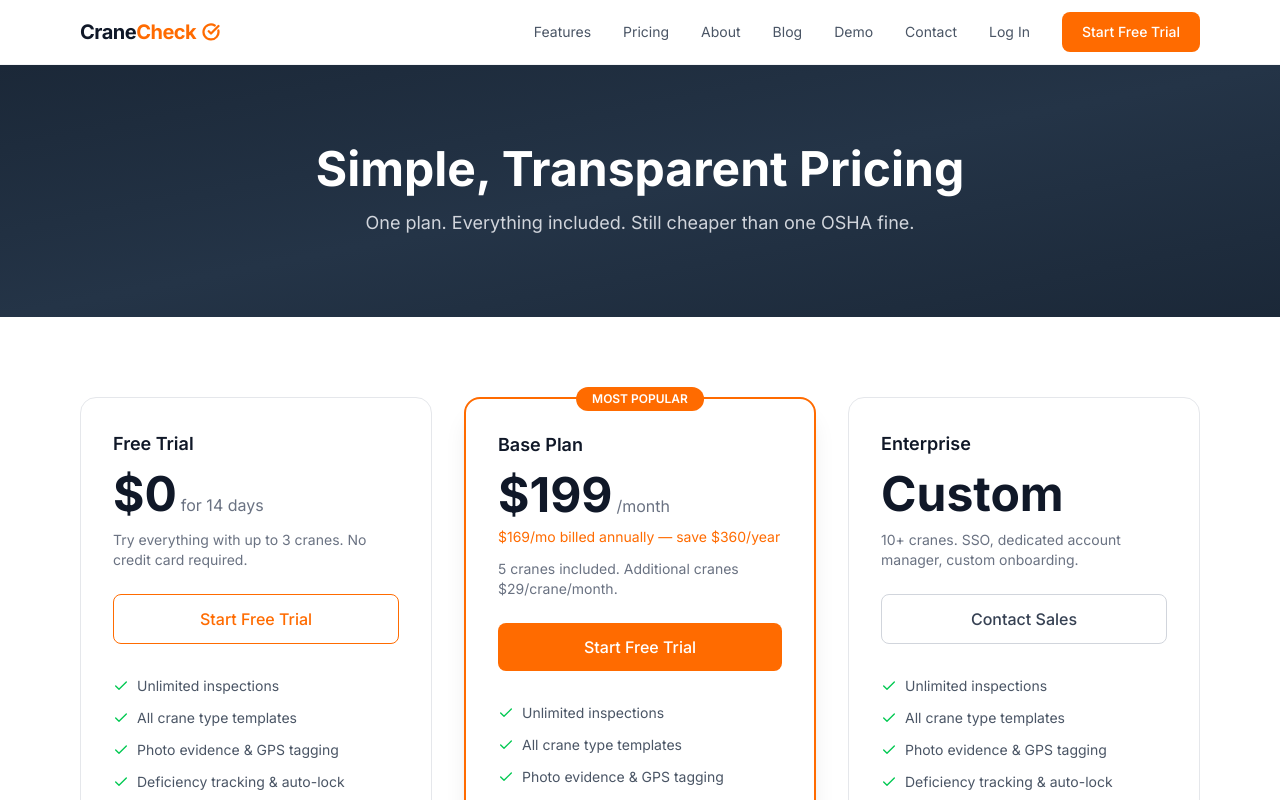
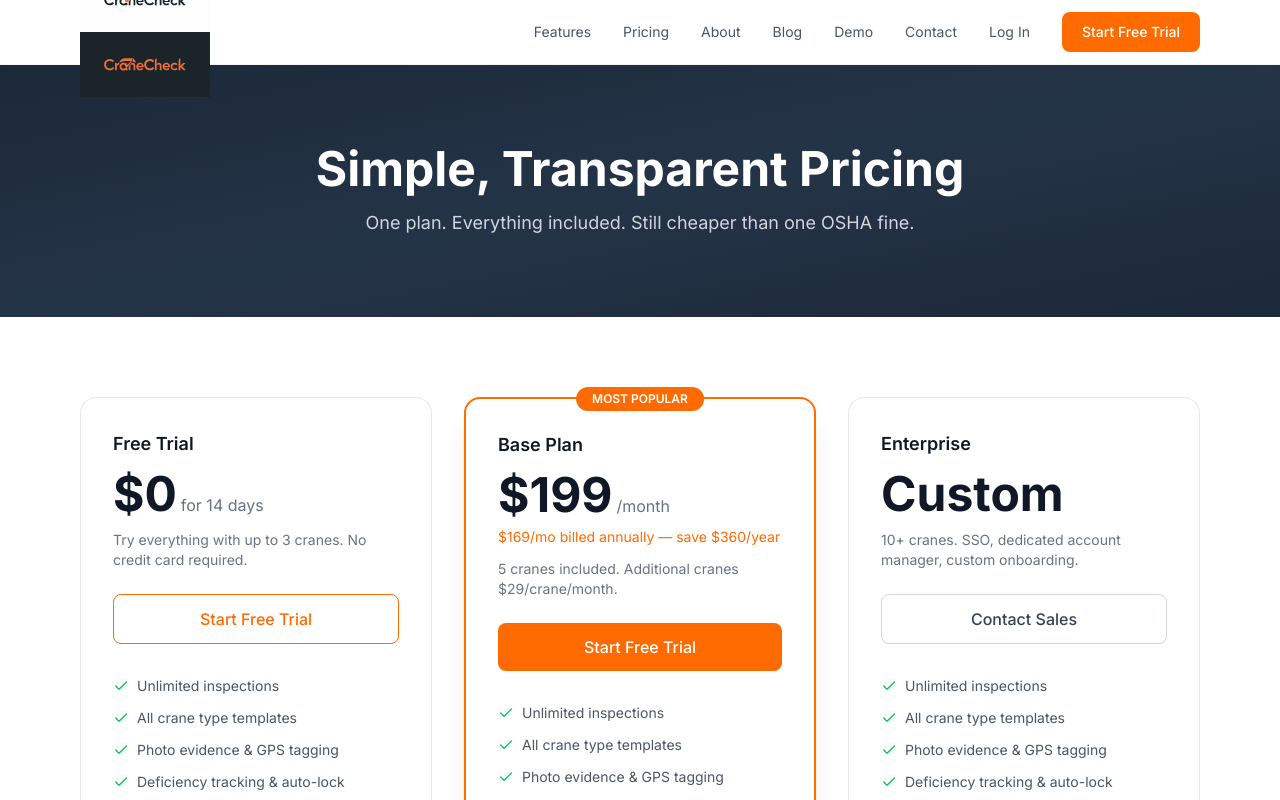
Before and after one commit to nolanterry/cranecheck-site, a Next.js app: page /pricing in a window 1280 px wide. Shown: the top 800 px of the page. Built offline with nearby package versions, Linux system fonts and the light colour scheme.

Commit message:
Add final brand logo to header, footer, and favicon

```diff
--- a/src/components/footer.tsx
+++ b/src/components/footer.tsx
@@ -1,5 +1,5 @@
 import Link from "next/link";
-import { CheckCircle } from "lucide-react";
+import Image from "next/image";
 
 const PRODUCT_LINKS = [
   { label: "Features", href: "/features" },
@@ -30,10 +30,7 @@
         <div className="grid md:grid-cols-4 gap-10">
           <div>
             <div className="flex items-center gap-1.5 mb-4">
-              <span className="text-lg font-bold tracking-tight">
-                Crane<span className="text-brand">Check</span>
-              </span>
-              <CheckCircle className="text-brand" size={16} strokeWidth={3} />
+              <Image src="/logo.svg" alt="CraneCheck" width={120} height={32} className="invert" />
             </div>
             <p className="text-sm text-gray-400 leading-relaxed">
               OSHA-compliant crane inspection software that keeps your crews safe and your records audit-ready.
--- a/src/components/header.tsx
+++ b/src/components/header.tsx
@@ -2,7 +2,8 @@
 
 import { useState } from "react";
 import Link from "next/link";
-import { Menu, X, CheckCircle } from "lucide-react";
+import Image from "next/image";
+import { Menu, X } from "lucide-react";
 
 const NAV = [
   { label: "Features", href: "/features" },
@@ -23,10 +24,7 @@
     <header className="sticky top-0 z-50 bg-white/90 backdrop-blur border-b border-gray-100">
       <div className="max-w-6xl mx-auto px-4 h-16 flex items-center justify-between">
         <Link href="/" className="flex items-center gap-1.5">
-          <span className="text-xl font-bold tracking-tight">
-            Crane<span className="text-brand">Check</span>
-          </span>
-          <CheckCircle className="text-brand" size={18} strokeWidth={3} />
+          <Image src="/logo.svg" alt="CraneCheck" width={130} height={36} />
         </Link>
 
         <nav className="hidden md:flex items-center gap-8">
```
Also changed, not shown: public/logo.svg (added), src/app/icon.svg (added).
